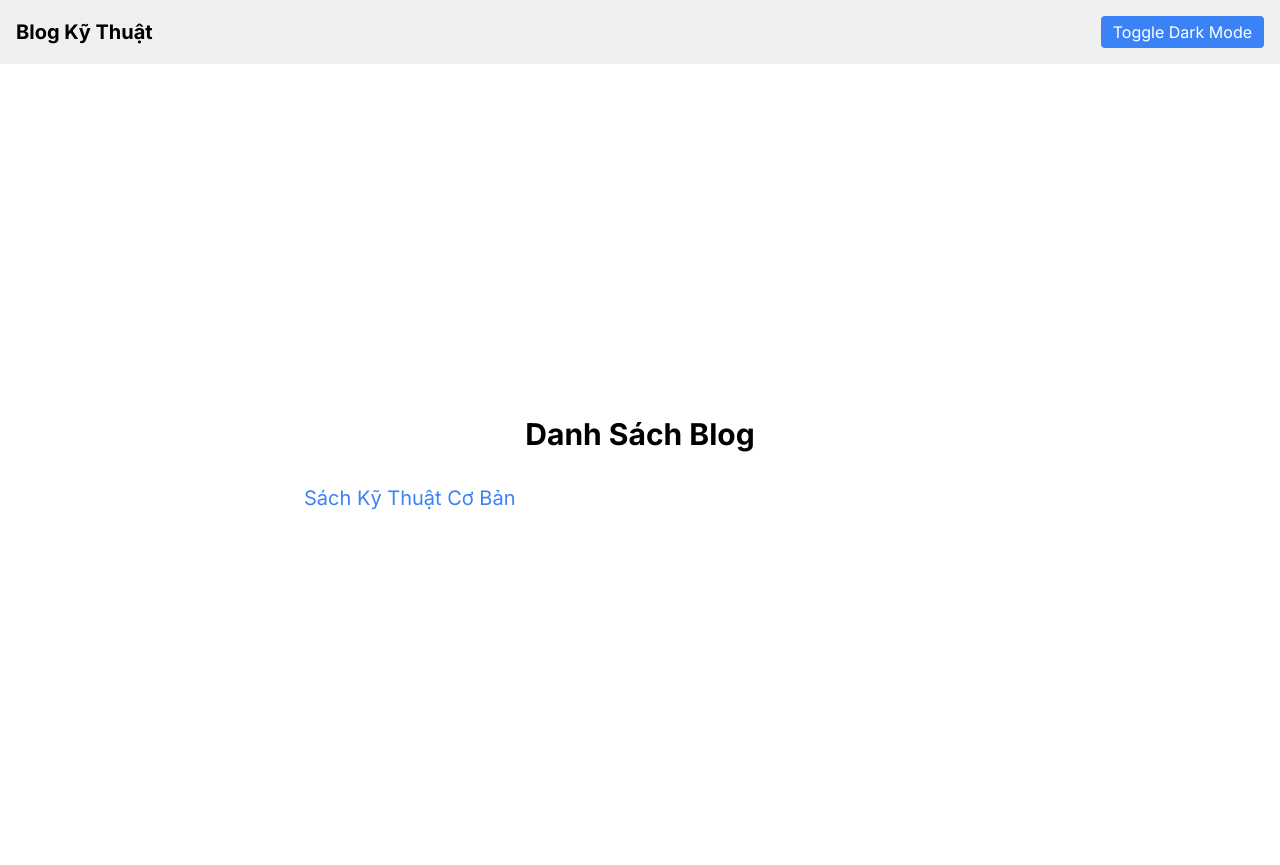
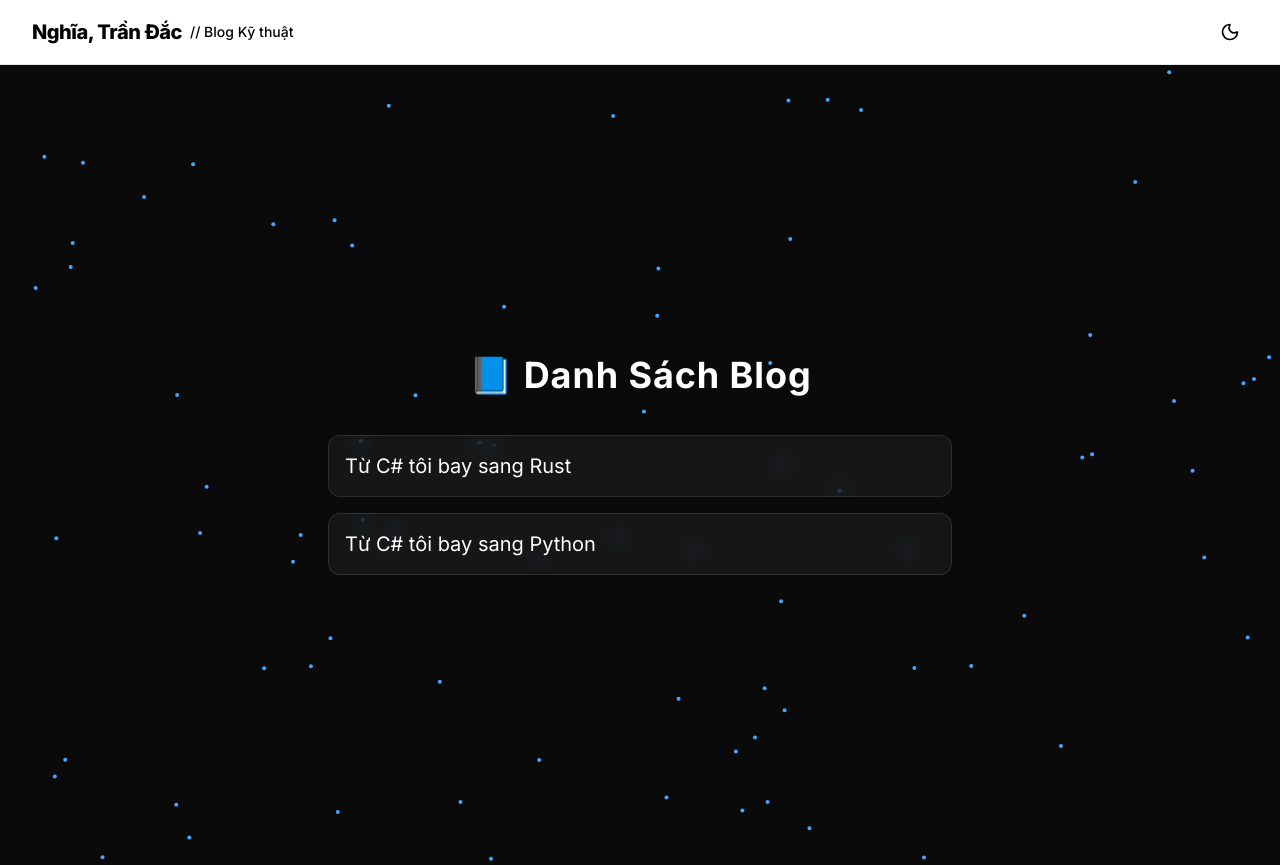
Before and after one commit to nghiatd-29581/nghiatd-blog, a Next.js app in the folder my-blog/: page / in a window 1280 px wide. Built offline with nearby package versions, Linux system fonts and the light colour scheme.

Commit message:
fix landing page

```diff
--- a/my-blog/app/page.tsx
+++ b/my-blog/app/page.tsx
@@ -1,24 +1,57 @@
+"use client";
+
+import Link from "next/link";
 import booksData from "@/data/books.json";
-import Link from "next/link";
+import { motion } from "framer-motion";
+import Particles from "@/components/Particles";
 
 export default function Home() {
   const { books } = booksData;
 
   return (
-    <main className="flex min-h-screen flex-col items-center justify-center p-4 md:p-24 bg-background text-foreground">
-      <h1 className="text-3xl font-bold mb-8">Danh Sách Blog</h1>
-      <ul className="space-y-4 w-full max-w-2xl">
+    <main className="relative min-h-screen flex flex-col items-center justify-center bg-[#0a0a0a] text-white overflow-hidden">
+
+      {/* 🔥 Background Particles (non-blocking) */}
+      <div className="absolute inset-0 pointer-events-none">
+        <Particles
+          quantity={80}
+          ease={80}
+          color="#45A5FF"
+          refresh
+        />
+      </div>
+
+      {/* 🔥 Fade-in content */}
+      <motion.div
+        initial={{ opacity: 0, y: 30 }}
+        animate={{ opacity: 1, y: 0 }}
+        transition={{ duration: 0.8 }}
+        className="relative z-10 w-full max-w-2xl p-6"
+      >
+        <h1 className="text-4xl font-bold text-center mb-10 tracking-wide">
+          📘 Danh Sách Blog
+        </h1>
+
+        <ul className="space-y-4">
           {books.map((book) => (
-          <li key={book.id}>
+            <motion.li
+              key={book.id}
+              initial={{ opacity: 0, x: -20 }}
+              animate={{ opacity: 1, x: 0 }}
+              transition={{ duration: 0.4 }}
+            >
               <Link
                 href={`/${book.id}`}
-              className="text-blue-500 hover:underline text-xl"
+                className="block p-4 rounded-xl bg-white/5 backdrop-blur border border-white/10
+                           hover:bg-white/10 hover:border-blue-400 transition-all
+                           text-xl hover:shadow-xl"
               >
                 {book.title}
               </Link>
-          </li>
+            </motion.li>
           ))}
         </ul>
+      </motion.div>
     </main>
   );
 }
--- a/my-blog/components/Header.tsx
+++ b/my-blog/components/Header.tsx
@@ -1,22 +1,89 @@
+// src/components/layout/Header.jsx
+
 "use client";
 
+import React, { useCallback, useMemo } from 'react';
 import { useTheme } from "next-themes";
 import Link from "next/link";
+import { Moon, Sun, Menu } from 'lucide-react'; // Sử dụng thư viện icon chuyên nghiệp (ví dụ: lucide-react)
 
-export default function Header() {
-  const { theme, setTheme } = useTheme();
+// --- Theme Toggle Component ---
+/**
+ * Component độc lập để chuyển đổi chủ đề (Light/Dark Mode).
+ * Tách biệt logic quản lý chủ đề khỏi Header chính.
+ */
+const ThemeToggle = () => {
+  const { theme, setTheme, resolvedTheme } = useTheme();
+
+  // Sử dụng useCallback để memoize hàm handler
+  const toggleTheme = useCallback(() => {
+    const nextTheme = resolvedTheme === 'dark' ? 'light' : 'dark';
+    setTheme(nextTheme);
+  }, [resolvedTheme, setTheme]);
+
+  // Hiển thị icon tương ứng với chủ đề hiện tại.
+  // resolvedTheme đảm bảo hiển thị đúng trên server/client.
+  const Icon = resolvedTheme === 'dark' ? Sun : Moon;
 
   return (
-    <header className="flex justify-between items-center p-4 bg-sidebar shadow-md">
-      <Link href="/" className="text-xl font-bold text-foreground">
-        Blog Kỹ Thuật
-      </Link>
-      <button
-        onClick={() => setTheme(theme === "dark" ? "light" : "dark")}
-        className="px-3 py-1 bg-blue-500 text-white rounded hover:bg-blue-600"
-      >
-        Toggle {theme === "dark" ? "Light" : "Dark"} Mode
-      </button>
+    <button
+      onClick={toggleTheme}
+      aria-label="Toggle theme"
+      className="p-2 rounded-full text-foreground hover:bg-muted-foreground/10 transition-colors"
+    >
+      <Icon className="w-5 h-5" />
+    </button>
+  );
+};
+
+// --- Header Component Chính ---
+/**
+ * Component Header chính.
+ * Áp dụng cấu trúc module hóa và chú trọng vào ngữ nghĩa.
+ */
+export default function Header() {
+  // Thay thế các class cứng bằng biến CSS/Tailwind để dễ quản lý hơn.
+  return (
+    <header className="sticky top-0 z-50 w-full border-b bg-background/80 backdrop-blur-sm shadow-sm">
+      <div className="container mx-auto flex h-16 items-center justify-between px-4 sm:px-6 lg:px-8">
+        {/* Logo/Site Title */}
+        <Link href="/" aria-label="Trang chủ" className="flex items-center space-x-2">
+          {/* Có thể thêm logo hoặc icon ở đây */}
+          <span className="text-xl font-extrabold tracking-tight text-primary">
+            Nghĩa, Trần Đắc
+          </span>
+          <span className="text-sm font-medium text-muted-foreground hidden sm:inline">
+             // Blog Kỹ thuật
+          </span>
+        </Link>
+
+        {/* Navigation & Actions */}
+        <nav className="flex items-center space-x-4">
+          {/* Ví dụ: Menu điều hướng chính (có thể ẩn trên mobile) */}
+
+
+          {/* Theme Toggle */}
+          <ThemeToggle />
+
+          {/* Menu Icon cho Mobile */}
+          <button
+            aria-label="Mở menu"
+            className="md:hidden p-2 rounded-full text-foreground hover:bg-muted-foreground/10 transition-colors"
+          >
+             <Menu className="w-5 h-5" />
+          </button>
+        </nav>
+      </div>
     </header>
   );
 }
+
+// Helper Component để DRY (Don't Repeat Yourself) cho Nav Links
+const NavLink = ({ href, children }) => (
+    <Link
+        href={href}
+        className="text-sm font-medium text-foreground/70 hover:text-primary transition-colors duration-200"
+    >
+        {children}
+    </Link>
+);
--- /dev/null
+++ b/my-blog/components/Particles.tsx
@@ -0,0 +1,92 @@
+"use client";
+
+import { useEffect, useRef } from "react";
+
+export default function Particles({
+  quantity = 50,
+  staticity = 50,
+  ease = 50,
+  color = "#ffffff",
+  refresh = false,
+}: {
+  quantity?: number;
+  staticity?: number;
+  ease?: number;
+  color?: string;
+  refresh?: boolean;
+}) {
+  const canvasRef = useRef<HTMLCanvasElement>(null);
+
+  useEffect(() => {
+    const canvas = canvasRef.current;
+    if (!canvas) return;
+
+    const ctx = canvas.getContext("2d")!;
+    const particles: any[] = [];
+    const dpi = window.devicePixelRatio || 1;
+
+    let width = canvas.offsetWidth;
+    let height = canvas.offsetHeight;
+
+    canvas.width = width * dpi;
+    canvas.height = height * dpi;
+    ctx.scale(dpi, dpi);
+
+    class Particle {
+      x: number;
+      y: number;
+      vx: number;
+      vy: number;
+
+      constructor() {
+        this.x = Math.random() * width;
+        this.y = Math.random() * height;
+        this.vx = (Math.random() - 0.5) * 0.3;
+        this.vy = (Math.random() - 0.5) * 0.3;
+      }
+
+      update() {
+        this.x += this.vx;
+        this.y += this.vy;
+
+        if (this.x < 0 || this.x > width) this.vx *= -1;
+        if (this.y < 0 || this.y > height) this.vy *= -1;
+      }
+
+      draw() {
+        ctx.beginPath();
+        ctx.arc(this.x, this.y, 2, 0, 2 * Math.PI);
+        ctx.fillStyle = color;
+        ctx.fill();
+      }
+    }
+
+    for (let i = 0; i < quantity; i++) particles.push(new Particle());
+
+    function animate() {
+      ctx.clearRect(0, 0, width, height);
+      particles.forEach((p) => {
+        p.update();
+        p.draw();
+      });
+      requestAnimationFrame(animate);
+    }
+
+    animate();
+
+    window.addEventListener("resize", () => {
+      width = canvas.offsetWidth;
+      height = canvas.offsetHeight;
+      canvas.width = width * dpi;
+      canvas.height = height * dpi;
+      ctx.scale(dpi, dpi);
+    });
+  }, [quantity, refresh, color, ease, staticity]);
+
+  return (
+    <canvas
+      ref={canvasRef}
+      className="w-full h-full absolute inset-0"
+    />
+  );
+}
--- a/my-blog/data/books.json
+++ b/my-blog/data/books.json
@@ -2,7 +2,40 @@
   "books": [
     {
       "id": "book1",
-      "title": "Sách Kỹ Thuật Cơ Bản",
+      "title": "Từ C# tôi bay sang Rust",
+      "chapters": [
+        {
+          "id": "chapter1",
+          "title": "Chương 1: Giới Thiệu",
+          "lessons": [
+            {
+              "id": "lesson1",
+              "title": "Bài 1: Khái Niệm Cơ Bản",
+              "htmlPath": "/content/books/book1/chapter1/lesson1.html"
+            },
+            {
+              "id": "lesson2",
+              "title": "Bài 2: Ứng Dụng Đầu Tiên",
+              "htmlPath": "/content/books/book1/chapter1/lesson2.html"
+            }
+          ]
+        },
+        {
+          "id": "chapter2",
+          "title": "Chương 2: Nâng Cao",
+          "lessons": [
+            {
+              "id": "lesson1",
+              "title": "Bài 1: Kỹ Thuật Nâng Cao",
+              "htmlPath": "/content/books/book1/chapter2/lesson1.html"
+            }
+          ]
+        }
+      ]
+    },
+	    {
+      "id": "book2",
+      "title": "Từ C# tôi bay sang Python",
       "chapters": [
         {
           "id": "chapter1",
--- a/my-blog/package.json
+++ b/my-blog/package.json
@@ -15,6 +15,8 @@
     "autoprefixer": "^10.0.1",
     "eslint": "^8",
     "eslint-config-next": "14.2.3",
+    "framer-motion": "^12.23.24",
+    "lucide-react": "^0.554.0",
     "next": "14.2.3",
     "next-themes": "^0.3.0",
     "postcss": "^8",
@@ -22,6 +24,5 @@
     "react-dom": "^18",
     "tailwindcss": "^3.4.1",
     "typescript": "^5"
-  },
-  "devDependencies": {}
+  }
 }
```
Lines whose indentation alone changed are shown as unchanged.
